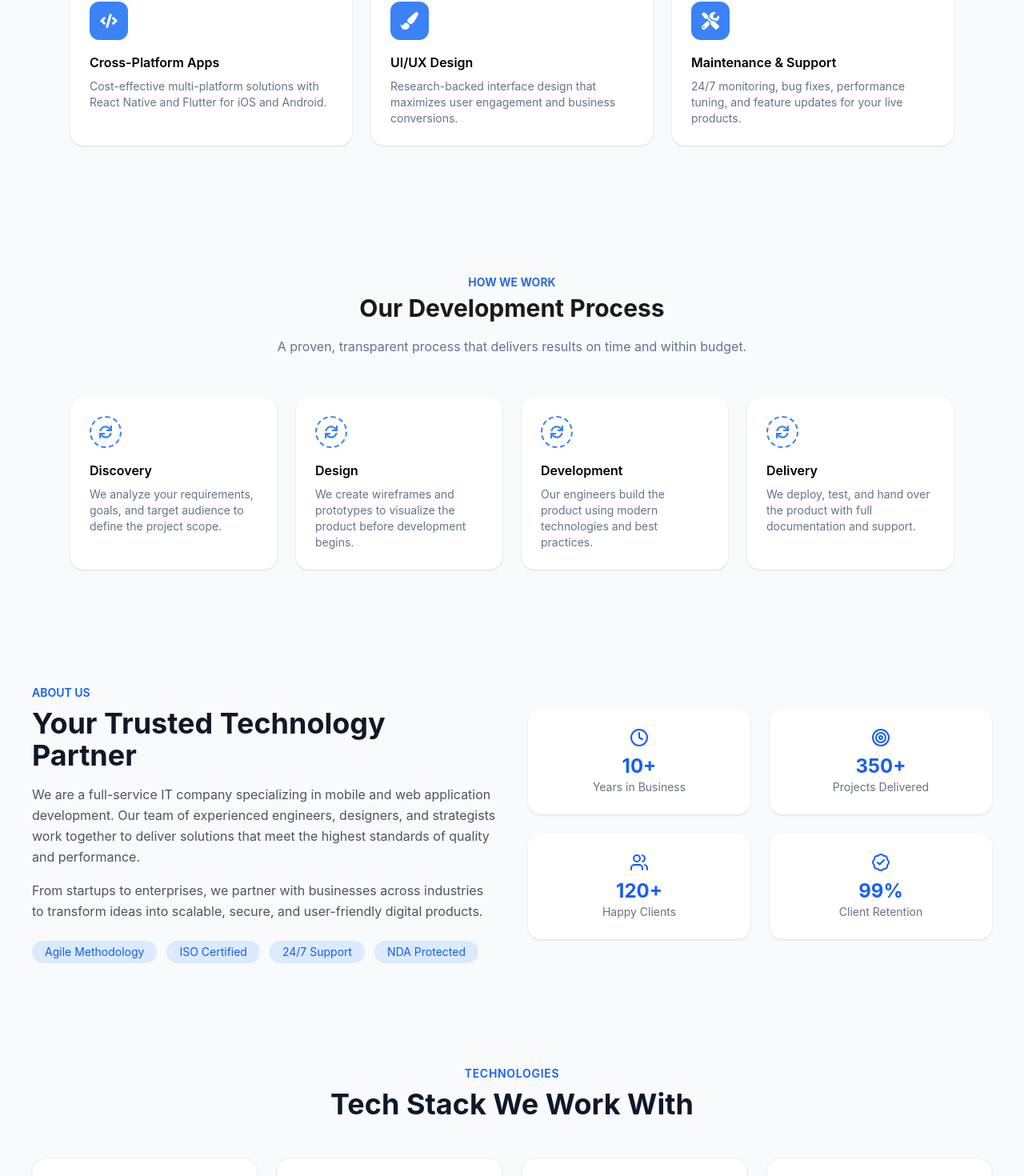
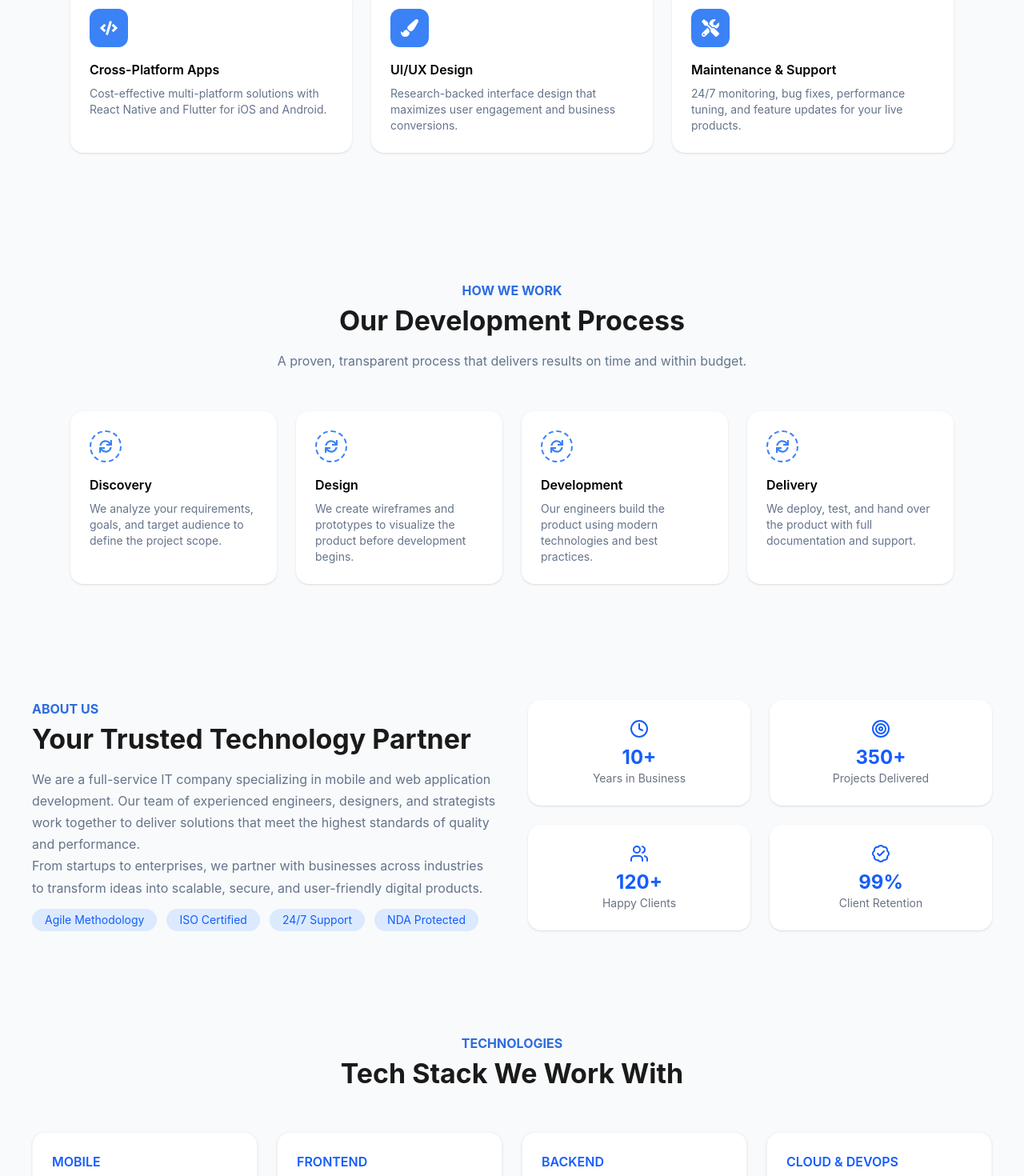
Before and after one commit to maheshmobileApp/mobinova_page, a React (Vite) app: page / in a window 1280 px wide. Shown: the part 1302-2772 px from the top of the page at 80% size. Built offline with nearby package versions, Linux system fonts and the light colour scheme.

Commit message:
styles changes

```diff
--- a/src/components/AboutUsSection.tsx
+++ b/src/components/AboutUsSection.tsx
@@ -9,27 +9,27 @@ import { ABOUT_US_SECTIONS } from "../constants";
 
 const AboutSection: React.FC = () => {
   return (
-    <section className="bg-gray-50 py-16 px-4 md:px-10">
+    <section id="about" className="bg-gray-50 py-16 px-4 md:px-10">
       <div className="max-w-7xl mx-auto grid md:grid-cols-2 gap-10 items-center">
 
         {/* LEFT SIDE */}
         <div>
-          <p className="text-blue-600 font-semibold text-sm mb-2">
+          <p className="section-heading text-primary">
             ABOUT US
           </p>
 
-          <h2 className="text-3xl md:text-4xl font-bold text-gray-900 mb-4">
+          <h2 className="section-sub-heading mb-3">
             Your Trusted Technology Partner
           </h2>
 
-          <p className="text-gray-600 mb-4 leading-relaxed">
+          <p className="section-description">
             We are a full-service IT company specializing in mobile and web
             application development. Our team of experienced engineers,
             designers, and strategists work together to deliver solutions
             that meet the highest standards of quality and performance.
           </p>
 
-          <p className="text-gray-600 mb-6 leading-relaxed">
+          <p className="section-description mb-3">
             From startups to enterprises, we partner with businesses across
             industries to transform ideas into scalable, secure, and
             user-friendly digital products.
--- a/src/components/ContactUsSection.tsx
+++ b/src/components/ContactUsSection.tsx
@@ -4,7 +4,7 @@ import { COMPANY } from "../constants";
 
 const ContactSection: React.FC = () => {
   return (
-    <section className="bg-gray-50 py-16 px-4 md:px-10">
+    <section id="contact" className="bg-gray-50 py-16 px-4 md:px-10">
       <div className="max-w-7xl mx-auto grid md:grid-cols-2 gap-10 items-start">
 
         {/* LEFT SIDE */}
@@ -96,7 +96,6 @@ const ContactSection: React.FC = () => {
               <select
                 className="w-full px-4 py-3 rounded-xl bg-gray-100 focus:outline-none focus:ring-2 focus:ring-blue-500"
               >
-                <option>Select Service</option>
                 <option>Web Development</option>
                 <option>Mobile App</option>
                 <option>UI/UX Design</option>
--- a/src/components/Footer.tsx
+++ b/src/components/Footer.tsx
@@ -1,6 +1,9 @@
 import React from "react";
 import Button from "./ui/Button";
 import { COMPANY } from "../constants";
+
+const scrollTo = (id: string) =>
+  document.getElementById(id)?.scrollIntoView({ behavior: "smooth" });
 
 const Footer: React.FC = () => {
   return (
@@ -15,13 +18,12 @@ const Footer: React.FC = () => {
             <div className="flex items-center gap-2 mb-4">
               <Button>M</Button>
               <h3 className="text-lg font-semibold text-gray-900">
-                Mobinova Tech Solutions
+                {COMPANY.name}
               </h3>
             </div>
 
             <p className="text-gray-600 leading-relaxed">
-              Building world-class mobile and web applications for businesses
-              that demand excellence.
+              {COMPANY.description}
             </p>
           </div>
 
@@ -32,18 +34,10 @@ const Footer: React.FC = () => {
             </h4>
 
             <ul className="space-y-2 text-gray-600">
-              <li className="hover:text-blue-600 cursor-pointer">
-                Android Development
-              </li>
-              <li className="hover:text-blue-600 cursor-pointer">
-                iOS Development
-              </li>
-              <li className="hover:text-blue-600 cursor-pointer">
-                Web Development
-              </li>
-              <li className="hover:text-blue-600 cursor-pointer">
-                UI/UX Design
-              </li>
+              <li className="hover:text-blue-600 cursor-pointer" onClick={() => scrollTo("services")}>Android Development</li>
+              <li className="hover:text-blue-600 cursor-pointer" onClick={() => scrollTo("services")}>iOS Development</li>
+              <li className="hover:text-blue-600 cursor-pointer" onClick={() => scrollTo("services")}>Web Development</li>
+              <li className="hover:text-blue-600 cursor-pointer" onClick={() => scrollTo("services")}>UI/UX Design</li>
             </ul>
           </div>
 
@@ -54,18 +48,10 @@ const Footer: React.FC = () => {
             </h4>
 
             <ul className="space-y-2 text-gray-600">
-              <li className="hover:text-blue-600 cursor-pointer">
-                About Us
-              </li>
-              <li className="hover:text-blue-600 cursor-pointer">
-                Our Process
-              </li>
-              <li className="hover:text-blue-600 cursor-pointer">
-                Contact
-              </li>
-              <li className="hover:text-blue-600 cursor-pointer">
-                Careers
-              </li>
+              <li className="hover:text-blue-600 cursor-pointer" onClick={() => scrollTo("about")}>About Us</li>
+              <li className="hover:text-blue-600 cursor-pointer" onClick={() => scrollTo("process")}>Our Process</li>
+              <li className="hover:text-blue-600 cursor-pointer" onClick={() => scrollTo("contact")}>Contact</li>
+              <li className="hover:text-blue-600 cursor-pointer">Careers</li>
             </ul>
           </div>
         </div>
--- a/src/components/HeroSection.tsx
+++ b/src/components/HeroSection.tsx
@@ -29,7 +29,7 @@ const HeroSection: React.FC = () => {
                     {COMPANY.heroHeading.line2}
                 </h1>
 
-                <p className="max-w-xl text-slate-300 mb-6">
+                <p className="max-w-xl text-slate-300 mb-6 text-lg">
                     {COMPANY.description}
                 </p>
 
--- a/src/components/HowWeWorkSection.tsx
+++ b/src/components/HowWeWorkSection.tsx
@@ -4,7 +4,7 @@ import { HOW_WE_WORK_STEPS, type Step } from "../constants";
 
 const HowWeWorkSection: React.FC = () => {
     return (
-        <section className="py-20 bg-bg-light">
+        <section id="process" className="py-20 bg-bg-light">
 
             {/* Header */}
             <div className="text-center mb-12">
--- a/src/components/TechStackSection.tsx
+++ b/src/components/TechStackSection.tsx
@@ -1,30 +1,8 @@
 import React from "react";
+import { TECH_STACK } from "../constants";
 
-// ✅ Type
-type TechCategory = {
-  title: string;
-  items: string[];
-};
 
-// ✅ Data (Reusable)
-const techStack: TechCategory[] = [
-  {
-    title: "MOBILE",
-    items: ["Kotlin", "Swift", "React Native", "Flutter"],
-  },
-  {
-    title: "FRONTEND",
-    items: ["React", "Next.js", "TypeScript", "Tailwind CSS"],
-  },
-  {
-    title: "BACKEND",
-    items: ["Node.js", "Python", "Java", ".NET"],
-  },
-  {
-    title: "CLOUD & DEVOPS",
-    items: ["AWS", "Azure", "Docker", "CI/CD"],
-  },
-];
+
 
 const TechStackSection: React.FC = () => {
   return (
@@ -33,18 +11,18 @@ const TechStackSection: React.FC = () => {
 
         {/* Header */}
         <div className="text-center mb-12">
-          <p className="text-blue-600 font-semibold text-sm tracking-wider mb-2">
+          <p className="section-heading text-primary">
             TECHNOLOGIES
           </p>
 
-          <h2 className="text-3xl md:text-4xl font-bold text-gray-900">
+          <h2 className="section-sub-heading mb-3">
             Tech Stack We Work With
           </h2>
         </div>
 
         {/* Cards */}
         <div className="grid gap-6 sm:grid-cols-2 lg:grid-cols-4">
-          {techStack.map((category, index) => (
+          {TECH_STACK.map((category, index) => (
             <div
               key={index}
               className="bg-white p-6 rounded-2xl shadow-sm border border-gray-100"
--- a/src/constants.tsx
+++ b/src/constants.tsx
@@ -103,3 +103,28 @@ export const ABOUT_US_SECTIONS = [
     "24/7 Support",
     "NDA Protected",
 ]
+
+// ✅ Type
+export type TechCategory = {
+  title: string;
+  items: string[];
+};
+
+export const TECH_STACK: TechCategory[] = [
+  {
+    title: "MOBILE",
+    items: ["Kotlin", "Swift", "React Native", "Flutter"],
+  },
+  {
+    title: "FRONTEND",
+    items: ["React", "Next.js", "TypeScript", "Tailwind CSS"],
+  },
+  {
+    title: "BACKEND",
+    items: ["Node.js", "Python", "Java", ".NET"],
+  },
+  {
+    title: "CLOUD & DEVOPS",
+    items: ["AWS", "Azure", "Docker", "CI/CD"],
+  },
+];
--- a/src/index.css
+++ b/src/index.css
@@ -30,12 +30,12 @@ html {
 }
 
 .section-heading {
-  font-size: 14px;
+  font-size: 16px;
   font-weight: 700;
 }
 
 .section-sub-heading {
-  font-size: 30px;
+  font-size: 34px;
   font-weight: 700;
   color: var(--color-text-dark);
 }
```
